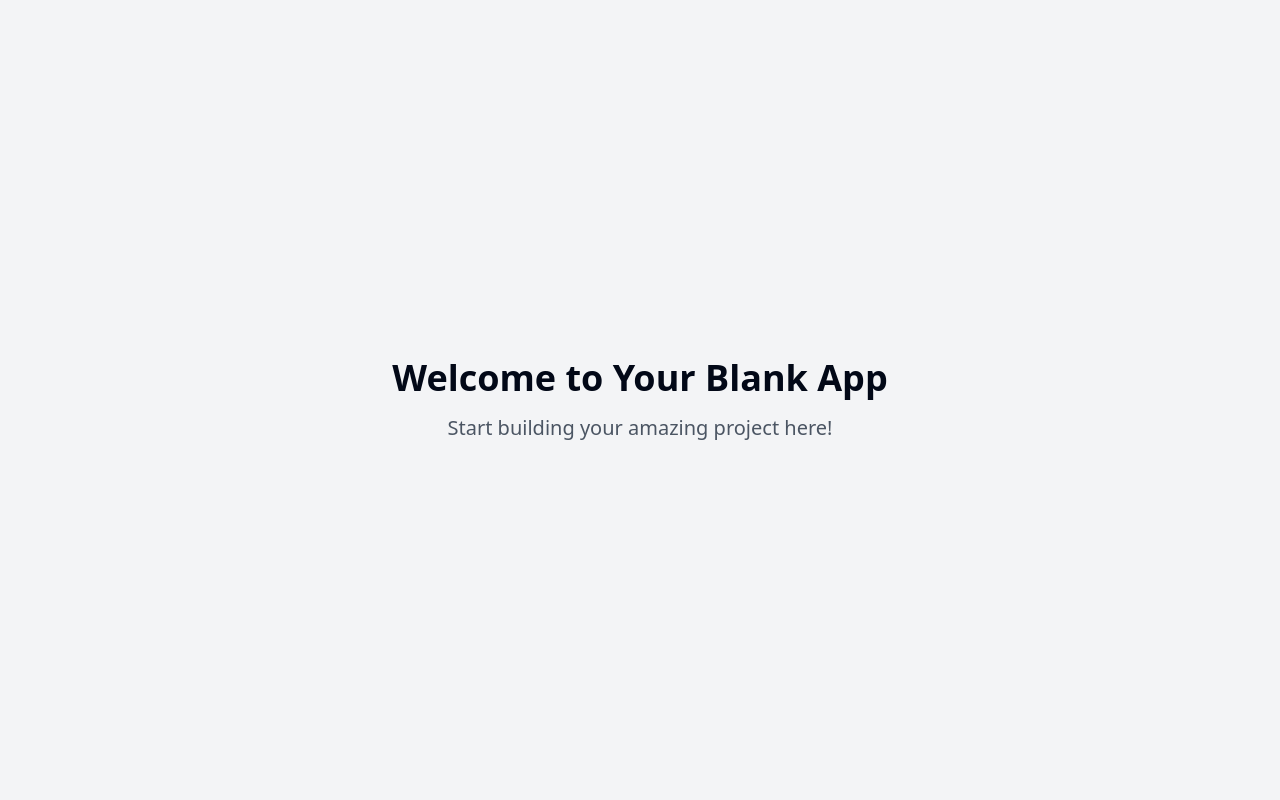
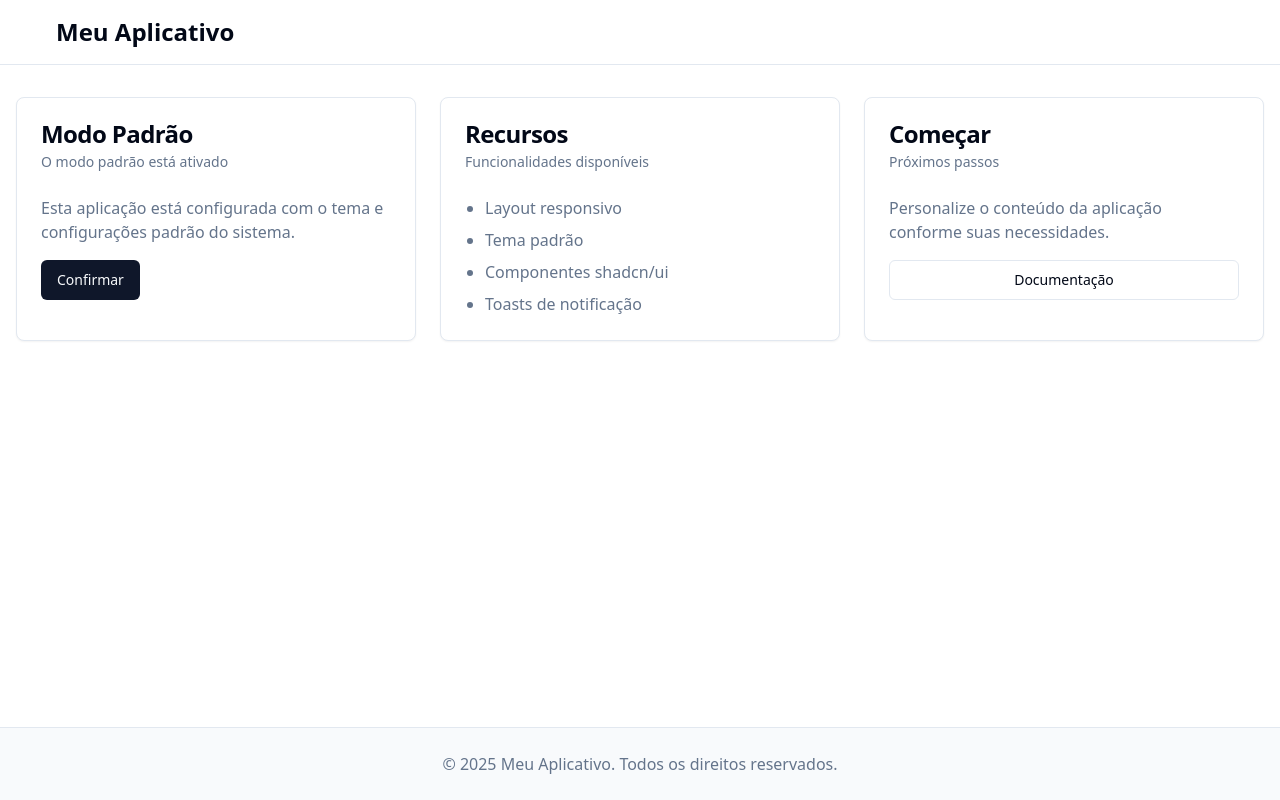
Before and after one commit to haake01/energia-indica-pro, a React (Vite) app: page / in a window 1280 px wide. Built offline with nearby package versions, Linux system fonts and the light colour scheme.

Commit message:
Enable default mode
Enable default mode for the application.

```diff
--- a/src/pages/Index.tsx
+++ b/src/pages/Index.tsx
@@ -1,12 +1,76 @@
-// Update this page (the content is just a fallback if you fail to update the page)
+
+import { Button } from "@/components/ui/button";
+import { Card, CardContent, CardDescription, CardHeader, CardTitle } from "@/components/ui/card";
+import { toast } from "@/components/ui/sonner";
 
 const Index = () => {
+  const handleWelcome = () => {
+    toast("Bem-vindo ao modo padrão!", {
+      description: "O aplicativo está configurado em modo padrão.",
+      duration: 5000,
+    });
+  };
+
   return (
-    <div className="min-h-screen flex items-center justify-center bg-gray-100">
-      <div className="text-center">
-        <h1 className="text-4xl font-bold mb-4">Welcome to Your Blank App</h1>
-        <p className="text-xl text-gray-600">Start building your amazing project here!</p>
-      </div>
+    <div className="min-h-screen bg-background flex flex-col">
+      <header className="border-b py-4 px-6 bg-card">
+        <div className="container mx-auto">
+          <h1 className="text-2xl font-bold">Meu Aplicativo</h1>
+        </div>
+      </header>
+
+      <main className="flex-1 container mx-auto py-8 px-4">
+        <div className="grid gap-6 md:grid-cols-2 lg:grid-cols-3">
+          <Card>
+            <CardHeader>
+              <CardTitle>Modo Padrão</CardTitle>
+              <CardDescription>O modo padrão está ativado</CardDescription>
+            </CardHeader>
+            <CardContent>
+              <p className="text-muted-foreground mb-4">
+                Esta aplicação está configurada com o tema e configurações padrão do sistema.
+              </p>
+              <Button onClick={handleWelcome}>Confirmar</Button>
+            </CardContent>
+          </Card>
+
+          <Card>
+            <CardHeader>
+              <CardTitle>Recursos</CardTitle>
+              <CardDescription>Funcionalidades disponíveis</CardDescription>
+            </CardHeader>
+            <CardContent>
+              <ul className="list-disc pl-5 space-y-2 text-muted-foreground">
+                <li>Layout responsivo</li>
+                <li>Tema padrão</li>
+                <li>Componentes shadcn/ui</li>
+                <li>Toasts de notificação</li>
+              </ul>
+            </CardContent>
+          </Card>
+
+          <Card>
+            <CardHeader>
+              <CardTitle>Começar</CardTitle>
+              <CardDescription>Próximos passos</CardDescription>
+            </CardHeader>
+            <CardContent>
+              <p className="text-muted-foreground mb-4">
+                Personalize o conteúdo da aplicação conforme suas necessidades.
+              </p>
+              <Button variant="outline" className="w-full">
+                Documentação
+              </Button>
+            </CardContent>
+          </Card>
+        </div>
+      </main>
+
+      <footer className="border-t py-6 bg-muted/50">
+        <div className="container mx-auto text-center text-muted-foreground">
+          <p>© 2025 Meu Aplicativo. Todos os direitos reservados.</p>
+        </div>
+      </footer>
     </div>
   );
 };
```
